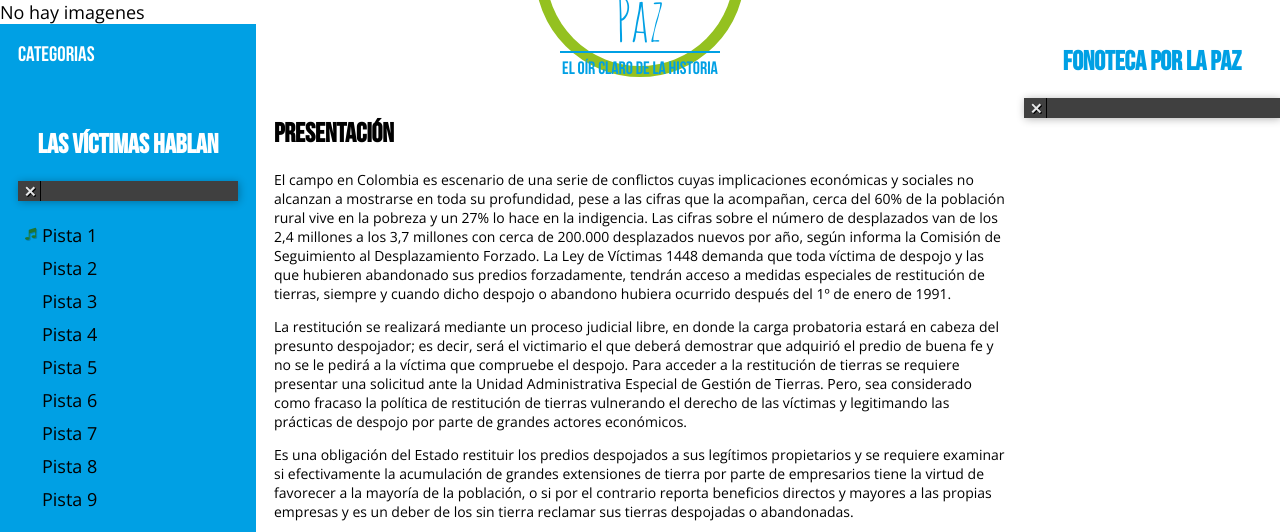
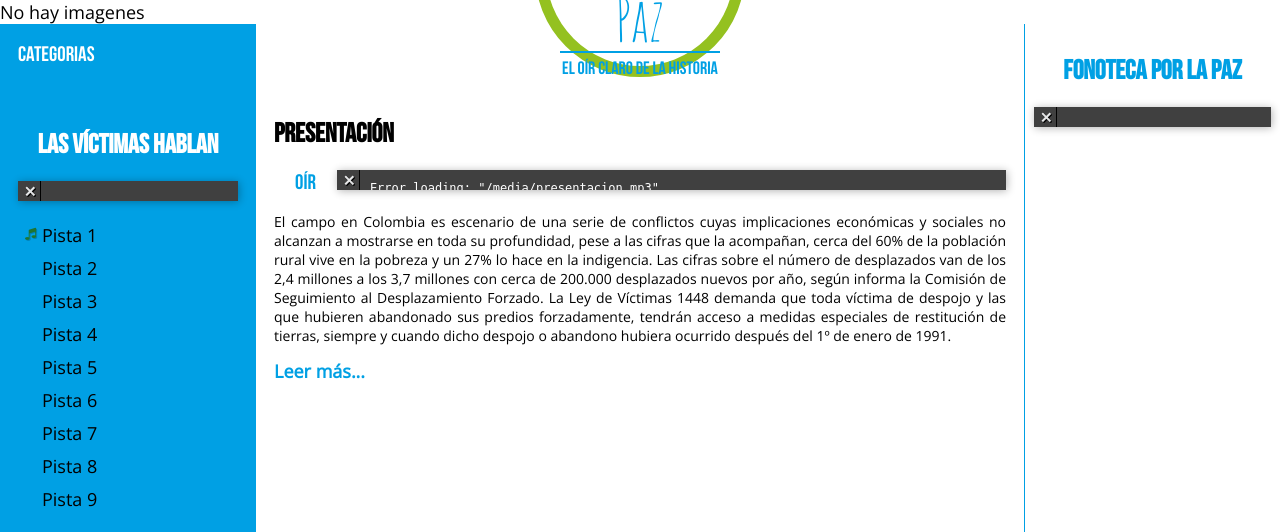
Before and after one commit to gollum23/oidoypaz, a Django app: template templates/home.html in a window 1280 px wide. Shown: the part 100-632 px from the top of the page. Run offline with Django 3.2, Linux system fonts and the light colour scheme; the template is opened without the code that fills it, so the values that code supplies are empty; parts of the project's set-up code (start-up, migrations or seed data) failed here and were passed over; some libraries are stand-ins or nearby versions; grey boxes are pictures that could not be loaded.

Commit message:
Manage read more in home, change style Main content right column

```diff
--- a/mystatics/css/styles.css
+++ b/mystatics/css/styles.css
@@ -11,6 +11,10 @@
 .u-textBebas { font-family: "bebas_neueregular", serif; }
 
 .u-textCenter { text-align: center; }
+
+.u-textJustify { text-align: justify; }
+
+.u-is_hidden { display: none; }
 
 *, *::after, *::before { box-sizing: border-box; }
 
@@ -45,7 +49,7 @@
 .MainContent { display: -webkit-box; display: -moz-box; display: box; display: -webkit-flex; display: -moz-flex; display: -ms-flexbox; display: flex; min-height: 400px; }
 .MainContent-left { background-color: #00a0e4; padding: 1em; width: 20%; }
 .MainContent-center { padding: 4em 1em 1em; width: 60%; }
-.MainContent-right { width: 20%; }
+.MainContent-right { border-left: 1px solid #00a0e4; padding: 0.5em; width: 20%; }
 .MainContent-title { color: white; font-weight: normal; margin: 0; }
 .MainContent-categories { color: white; }
 .MainContent-categories a { color: inherit; text-decoration: none; }
@@ -55,10 +59,13 @@
 .Track-image { height: 150px; width: 150px; }
 .Track-image img { border-radius: 50%; width: 100%; height: 100%; }
 .Track-content { padding: 0 0.5em; width: 582px; }
-.Track-title { color: #00a0e4; font-weight: normal; margin: 0 0 0.25em; }
+.Track-title { color: #00a0e4; font-weight: normal; margin: 0 1em 0.25em; }
 .Track-description { font-weight: normal; margin: 0.25em 0 0.5em; }
 .Track-player { width: 100%; }
 .Track-player audio { width: 100%; }
+
+.read_more { color: #00a0e4; font-weight: bold; text-decoration: none; }
+.read_more:hover { text-decoration: underline; }
 
 .Footer { background-color: #1e7531; display: -webkit-box; display: -moz-box; display: box; display: -webkit-flex; display: -moz-flex; display: -ms-flexbox; display: flex; -webkit-box-pack: justify; -moz-box-pack: justify; box-pack: justify; -webkit-justify-content: space-between; -moz-justify-content: space-between; -ms-justify-content: space-between; -o-justify-content: space-between; justify-content: space-between; -ms-flex-pack: justify; line-height: 24px; padding: 16px 35px; }
 .Footer span { color: white; }
--- a/mystatics/js/main.js
+++ b/mystatics/js/main.js
@@ -6,6 +6,19 @@
         animation: 'fade',
         controlNav: false
     });
+    $('.read_more' ).on('click', function(e) {
+        e.preventDefault();
+        if ($('.u-is_hidden' ).hasClass('is_visible')){
+            $(this ).html('Leer más...');
+            $('.u-is_hidden' ).slideUp().removeClass('is_visible')
+        }
+        else {
+            $(this ).html('Leer menos...');
+            $('.u-is_hidden' ).slideDown().addClass('is_visible')
+        }
+
+    });
+
     audiojs.events.ready(function () {
         var as = document.getElementsByClassName('Track-data');
         audiojs.createAll({}, as);
--- a/mystatics/sass/_content.scss
+++ b/mystatics/sass/_content.scss
@@ -53,7 +53,8 @@
         width: 60%;
     }
     &-right {
-        //border-left: 2px solid $azul;
+        border-left: 1px solid $azul;
+        padding: 0.5em;
         width: 20%;
     }
     &-title {
@@ -93,7 +94,7 @@
     &-title {
         color: $azul;
         font-weight: normal;
-        margin: 0 0 0.25em;
+        margin: 0 1em 0.25em;
     }
     &-description {
         font-weight: normal;
@@ -106,3 +107,16 @@
         }
     }
 }
+
+.read_more {
+    color: $azul;
+    font-weight: bold;
+    text-decoration: none;
+    &:hover {
+        text-decoration: underline;
+    }
+}
+
+.Audio {
+
+}
--- a/mystatics/sass/_utilities.scss
+++ b/mystatics/sass/_utilities.scss
@@ -5,3 +5,11 @@
 .u-textCenter {
     text-align: center;
 }
+
+.u-textJustify {
+    text-align: justify;
+}
+
+.u-is_hidden {
+    display: none;
+}
--- a/templates/home.html
+++ b/templates/home.html
@@ -1,7 +1,13 @@
 {% extends 'base.html' %}
 {% block mainContent %}
     <h2>Presentación</h2>
-    <p>
+    <div class="Track">
+        <h3 class="Track-title">Oír</h3>
+        <audio class="Track-data">
+            <source src="/media/presentacion.mp3">
+        </audio>
+    </div>
+    <p class="u-textJustify">
         El campo en Colombia es escenario de una serie de conflictos cuyas implicaciones
         económicas y sociales no alcanzan a mostrarse en toda su profundidad, pese a las
         cifras que la acompañan, cerca del 60% de la población rural vive en la pobreza y un
@@ -13,8 +19,8 @@
         restitución de tierras, siempre y cuando dicho despojo o abandono hubiera ocurrido
         después del 1º de enero de 1991.
     </p>
-
-    <p>
+    <div class="u-is_hidden">
+        <p class="u-textJustify">
             La restitución se realizará mediante un proceso judicial libre, en donde la carga
             probatoria estará en cabeza del presunto despojador; es decir, será el victimario el que
             deberá demostrar que adquirió el predio de buena fe y no se le pedirá a la víctima que
@@ -25,7 +31,7 @@
             económicos.
         </p>
 
-    <p>
+        <p class="u-textJustify">
             Es una obligación del Estado restituir los predios despojados a sus legítimos
             propietarios y se requiere examinar si efectivamente la acumulación de grandes
             extensiones de tierra por parte de empresarios tiene la virtud de favorecer a la mayoría
@@ -33,7 +39,7 @@
             empresas y es un deber de los sin tierra reclamar sus tierras despojadas o abandonadas.
         </p>
 
-    <p>
+        <p class="u-textJustify">
             www.oidoypaz.com es una herramienta que facilita la difusión sonora y la apropiación
             de contenidos de la ley de restitución de tierras para el conocimiento por parte del
             sector rural analfabeta de Colombia, beneficiarios directos campesinos. Una caja en
@@ -42,7 +48,7 @@
             el empoderamiento ciudadano.
         </p>
 
-    <p>
+        <p class="u-textJustify">
             www.oidoypaz.com cuenta con la convicción de mostrar como la cultura de la paz es
             barata y la gestión de la paz es cara, como la cultura de la paz requiere oído y el
             mismo oído así como el aire es para todos, la música con contenido de paz es
@@ -51,5 +57,7 @@
             permitir seguir perdiendo la capacidad de oír, la capacidad de escuchar, aquí en este
             proceso se concibe que quien más aprende es quien más escucha.
         </p>
+    </div>
+    <a href="#" class="read_more">Leer más...</a>
 
 {% endblock %}
```
Also changed, not shown: 1 other file. Lines whose indentation alone changed are shown as unchanged.
